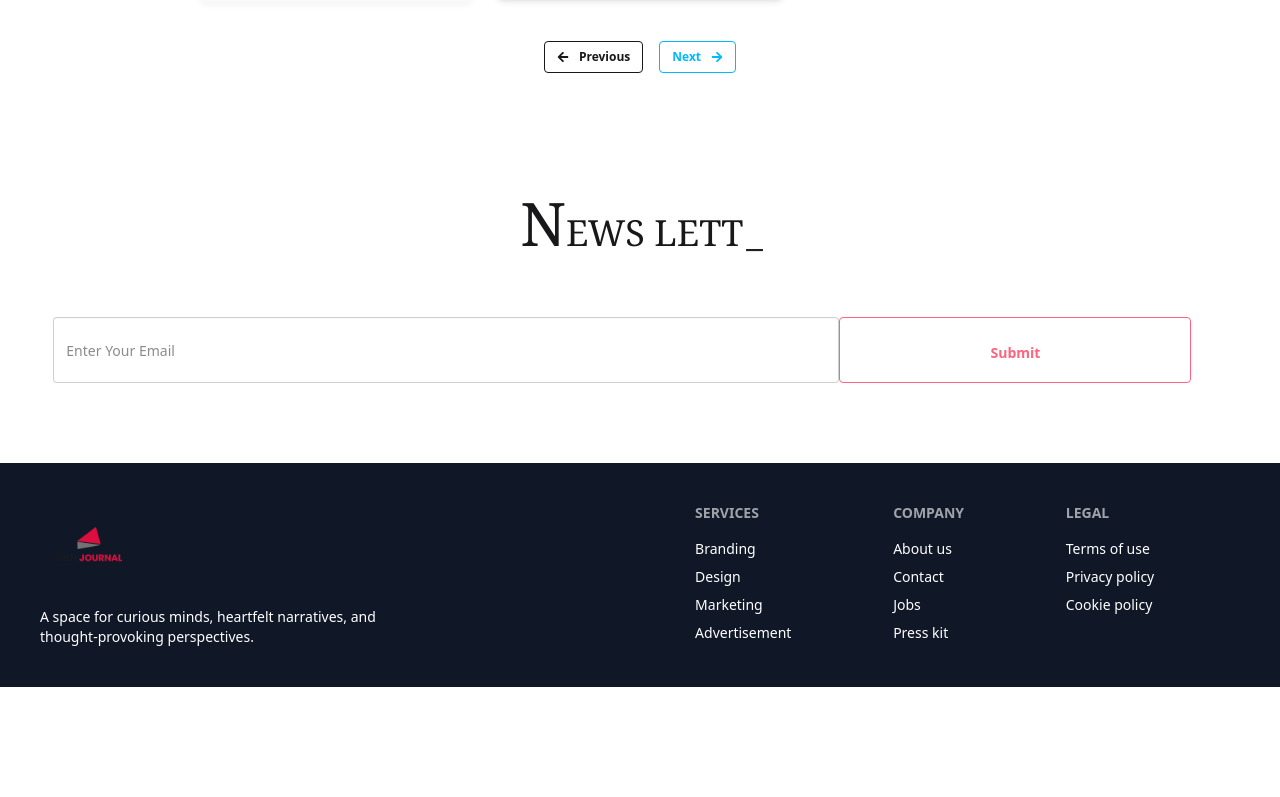
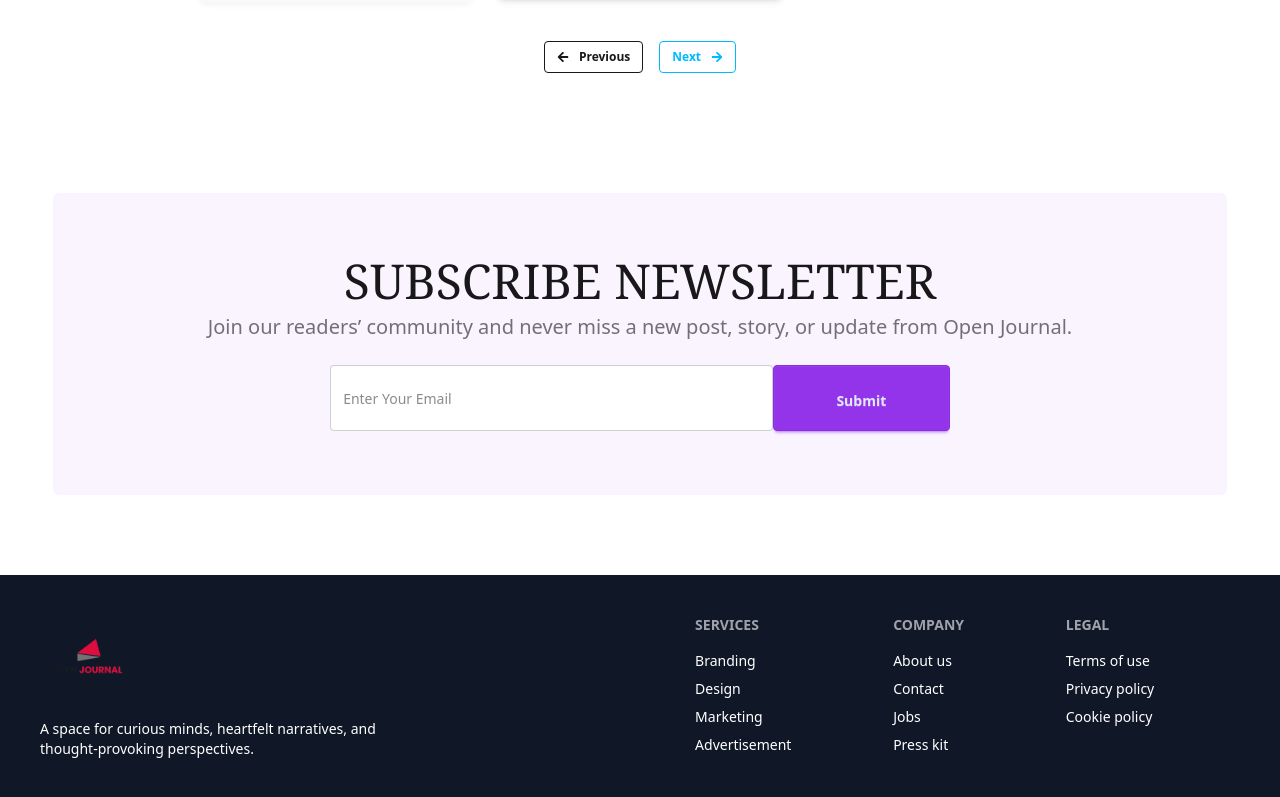
Before and after one commit to ratulislam46/openjournal-client, a React (Vite) app: page / in a window 1280 px wide. Shown: the part 3635-4432 px from the top of the page. Before the commit the page ends 4322 px from the top, so only its background shows below. Built offline with nearby package versions, Linux system fonts and the light colour scheme; no server answers.

Commit message:
updated newsletter section

```diff
--- a/src/Home/NewLetter.jsx
+++ b/src/Home/NewLetter.jsx
@@ -13,9 +13,11 @@ const NewLetter = () => {
 
     return (
         <div className='py-20 pt-10'>
-            <div data-aos="zoom-in-up" className='w-11/12 mx-auto'>
-                <h1 className='text-5xl lg:text-6xl font-serif uppercase text-center'>N
-                    <span className='text-2xl lg:text-4xl'>
+            <div data-aos="zoom-in-up"
+                className='w-11/12 mx-auto py-16 rounded-md bg-primary/5 px-36'>
+                <h1 className='text-xl md:text-3xl lg:text-5xl font-serif uppercase text-center'>
+                    Subscribe Newsletter
+                    {/* <span className='text-2xl lg:text-4xl'>
                         <Typewriter
                             words={["ews letter"]}
                             loop={false}
@@ -25,11 +27,13 @@ const NewLetter = () => {
                             deleteSpeed={100}
                             delaySpeed={1000}
                         />
-                    </span>
+                    </span> */}
                 </h1>
-                <form onSubmit={handleNewsLetter} className='mt-16'>
-                    <input type="email" className='input w-[67%] py-8' placeholder='Enter Your Email' required />
-                    <input type="submit" value="Submit" className='btn btn-outline btn-error pb-10 pt-6 w-[30%]' />
+                <p className='text-center mt-2 text-base-content/60 text-xs md:text-md lg:text-xl'>Join our readers’ community and never miss a new post, story, or update from Open Journal.</p>
+                <form onSubmit={handleNewsLetter}
+                    className='mt-6 text-center'>
+                    <input type="email" className='input w-[50%] py-8 bg-base-100' placeholder='Enter Your Email' required />
+                    <input type="submit" value="Submit" className='btn btn-primary pb-10 pt-6 w-[20%]' />
                 </form>
             </div>
         </div>
```
